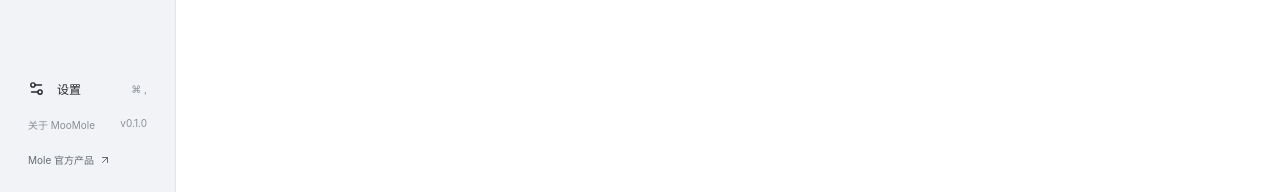
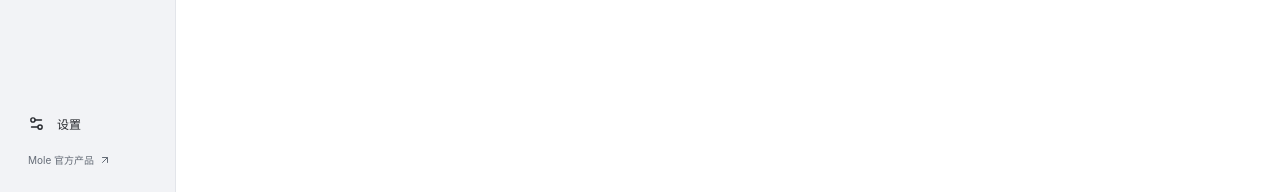
Before and after one commit to rememberber/MooMole, a React (Vite) app: page / in a window 1280 px wide. Shown: the part 605-797 px from the top of the page. Built offline with nearby package versions, Linux system fonts and the light colour scheme.

Commit message:
refactor: simplify sidebar settings and about entry

```diff
--- a/src/App.tsx
+++ b/src/App.tsx
@@ -489,15 +489,7 @@ export default function App() {
         <div className="sidebar-bottom">
           <button className="sidebar-settings" onClick={() => setSettingsTab('general')}>
             <Settings2 size={17} />
-            设置<span>⌘ ,</span>
-          </button>
-          <button
-            className="sidebar-about"
-            aria-label="关于与使用说明"
-            onClick={() => setSettingsTab('about')}
-          >
-            <Info size={17} />
-            关于 MooMole <span>v0.1.0</span>
+            设置
           </button>
           <button className="sidebar-official" onClick={official}>
             Mole 官方产品
--- a/src/styles.css
+++ b/src/styles.css
@@ -193,22 +193,6 @@ button svg {
 .sidebar-settings:hover {
   background: var(--selected);
 }
-.sidebar-settings > span {
-  margin-left: auto;
-  color: var(--muted);
-  font-size: 10px;
-}
-.sidebar-about {
-  display: flex;
-  justify-content: space-between;
-  width: 100%;
-  padding: 10px 12px;
-  font-size: 10px;
-  color: var(--muted);
-}
-.sidebar-about > svg {
-  display: none;
-}
 .workspace {
   flex: 1;
   margin-left: 176px;
@@ -254,7 +238,6 @@ button svg {
   font-size: 10px;
   color: var(--subtle);
 }
-.sidebar-about:hover,
 .sidebar-official:hover {
   color: var(--text);
 }
@@ -1778,9 +1761,7 @@ input[type='checkbox'] {
   }
   .brand > div:nth-child(2),
   .main-nav button span,
-  .sidebar-official,
-  .sidebar-about > span,
-  .sidebar-settings span {
+  .sidebar-official {
     display: none;
   }
   .main-nav button {
@@ -1791,14 +1772,6 @@ input[type='checkbox'] {
     justify-content: center;
     font-size: 0;
     padding: 12px 0;
-  }
-  .sidebar-about {
-    justify-content: center;
-    font-size: 0;
-    padding: 12px 0;
-  }
-  .sidebar-about > svg {
-    display: block;
   }
   .workspace {
     margin-left: 70px;
```
Also changed, not shown: 3 other files (tests, documents, lock files or other folders).
